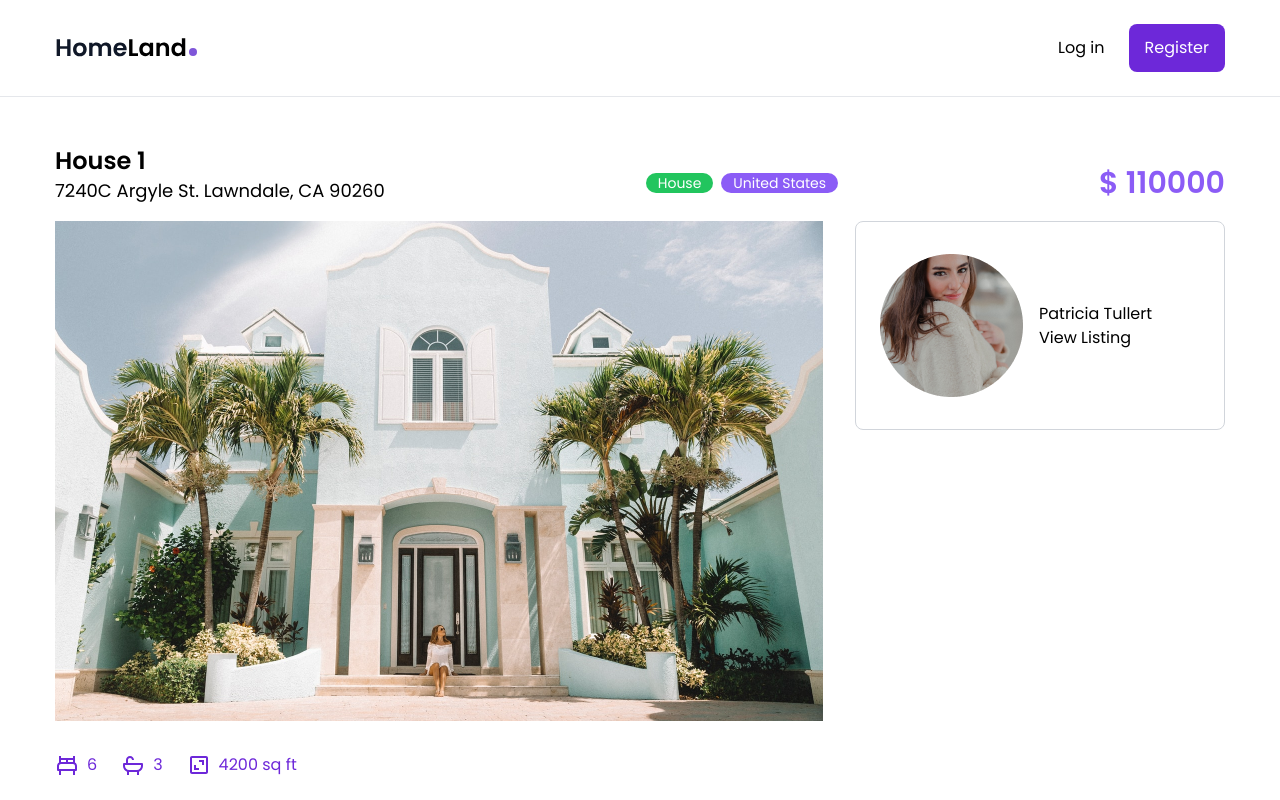
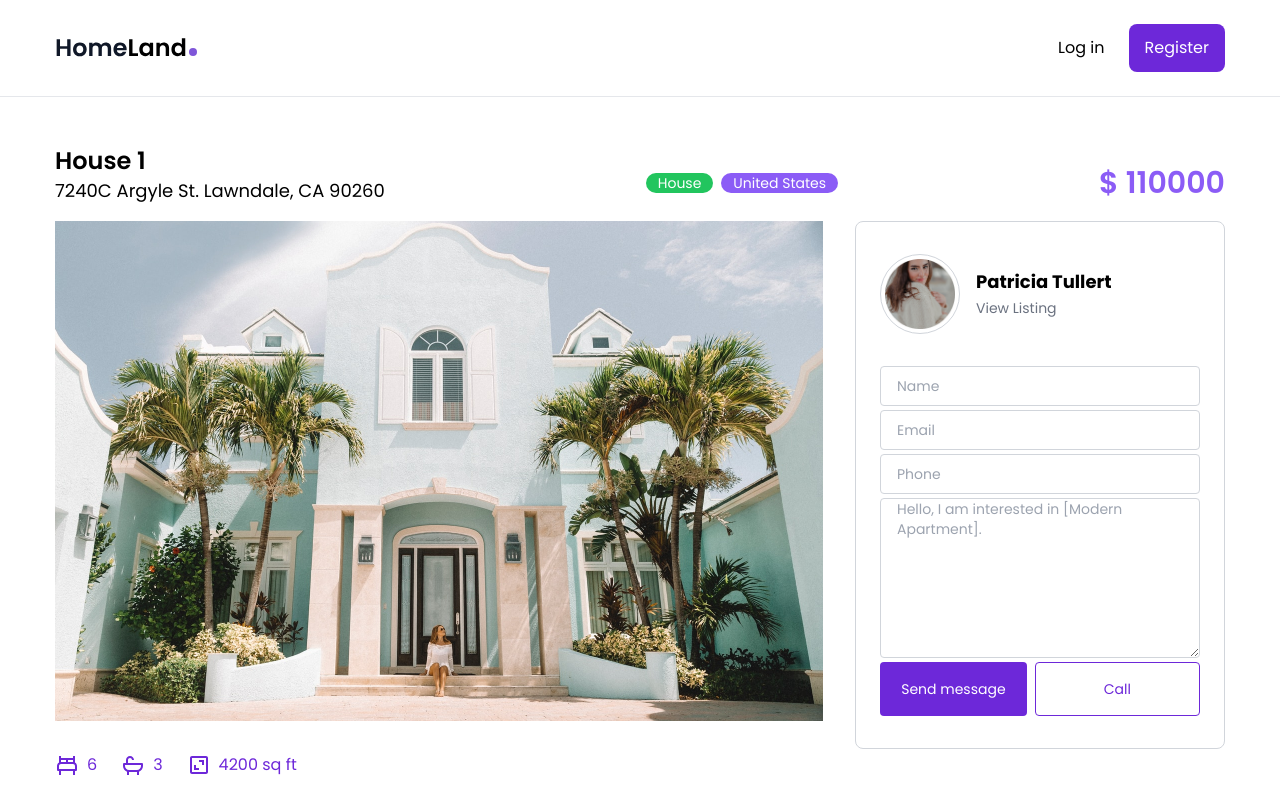
Before and after one commit to khunemz/rx-real-estate, a React (Create React App) app: page /property/1 in a window 1280 px wide. Shown: the top 800 px of the page. Built offline with nearby package versions, Linux system fonts and the light colour scheme; the HTML template or start-up script is replaced by a standard one.

Commit message:
:sparkles: property details

```diff
--- a/src/components/Footer.js
+++ b/src/components/Footer.js
@@ -1,7 +1,11 @@
 import React from 'react';
 
 const Footer = () => {
-  return <div>Footer</div>;
+  return <footer className='bg-black py-8 text-center text-white'>
+    <div className='container mx-auto'>
+      Copyright &copy; 2020 all right reserved. Bangkoksoft Co.,Ltd.
+    </div>
+  </footer>;
 };
 
 export default Footer;
--- a/src/pages/PropertyDetails.js
+++ b/src/pages/PropertyDetails.js
@@ -46,15 +46,34 @@
           </div>
 
           <div className='flex-1 bg-white w-full mb-8 border border-gray-300 rounded-lg px-6 py-8'>
-            <div className='flex items-center gap-x-4'>
-              <div>
+            <div className='flex items-center gap-x-4 mb-8'>
+              <div className='w-20 h-20 p-1 border border-gray-300 rounded-full'>
                 <img src={house.agent.image} alt='' />
               </div>
               <div>
-                <div>{ house.agent.name }</div>
-                <Link to='' clasName="text-violet-700 text-sm">View Listing</Link>
+                <div className='font-bold text-lg'>{ house.agent.name }</div>
+                <Link to='' className="text-gray-500 text-sm">View Listing</Link>
               </div>
             </div>
+
+            <form>
+              <div className='flex flex-col gap-y-1'>
+              <input className='border border-gray-300 focus:border-violet-700 outline-none
+               rounded w-full px-4 h-10 text-sm' type="text" placeholder='Name'/>
+              <input className='border border-gray-300 focus:border-violet-700 outline-none
+               rounded w-full px-4 h-10 text-sm' type="text" placeholder='Email'/>
+              <input className='border border-gray-300 focus:border-violet-700 outline-none
+               rounded w-full px-4 h-10 text-sm' type="text" placeholder='Phone'/>
+              <textarea className='border border-gray-300 focus:border-violet-700 outline-none
+               rounded w-full px-4 h-10 text-sm h-40' type="text" placeholder='Hello, I am interested in [Modern Apartment].'></textarea>
+              <div className='flex gap-x-2'>
+                <button className='bg-violet-700 hover:bg-violet-800 text-white rounded p-x text-sm
+                w-full transition'>Send message</button>
+                <button className='border border-violet-700 text-violet-700 hover:border-violet-500
+                hover:text-violet-500 rounded p-4 w-full text-sm transition'>Call</button>
+              </div>
+              </div>
+          </form>
           </div>
         </div>
       </div>
```
